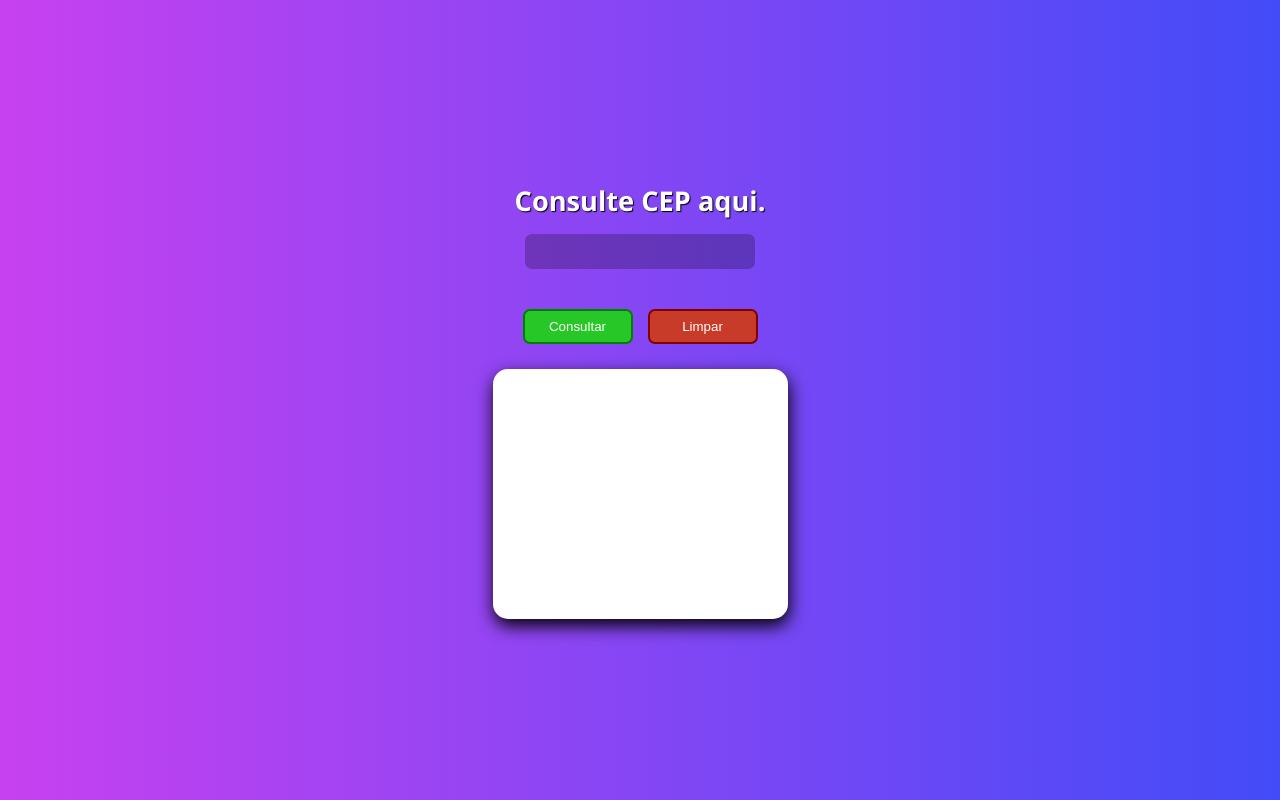
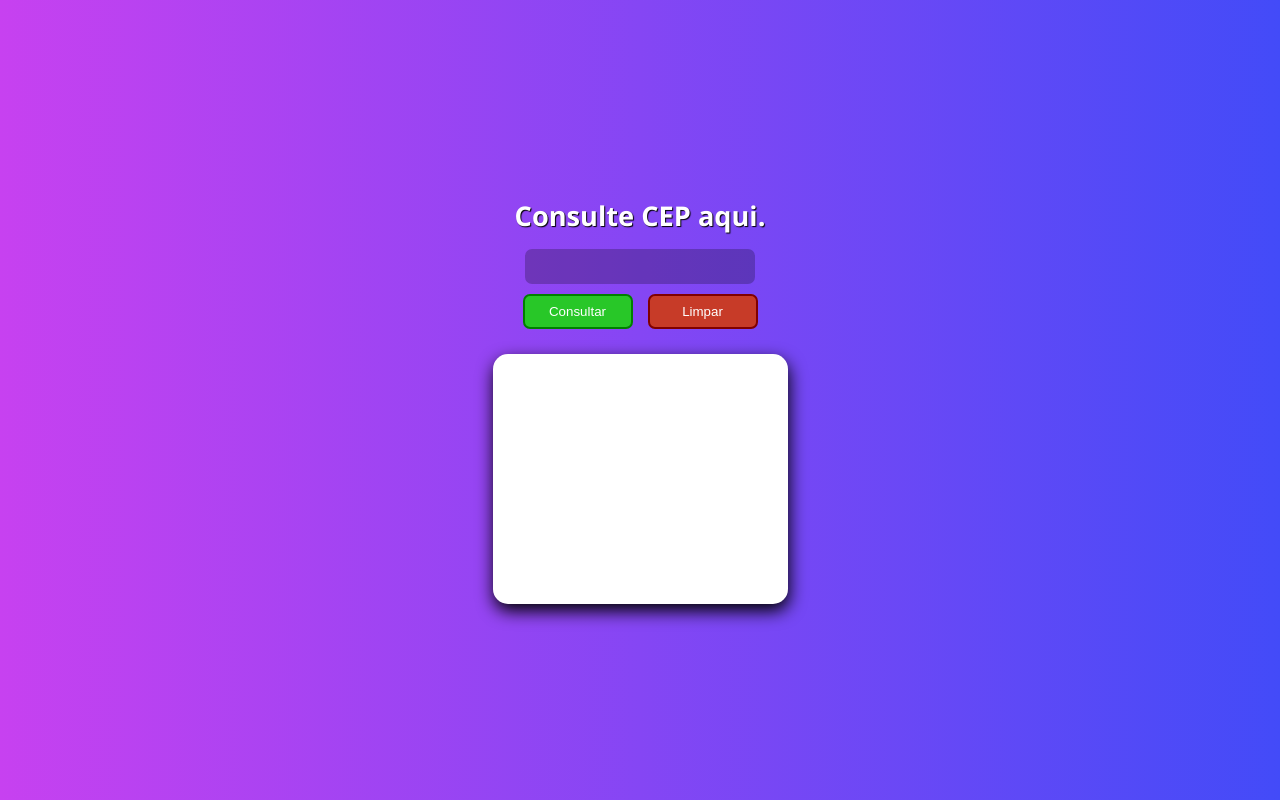
Before and after one commit to urbanykv/consultar-cep, a plain HTML site: page index.html in a window 1280 px wide. Drawn offline with Linux system fonts and the light colour scheme.

Commit message:
Projeto consultar CEP finalizado

```diff
--- a/index.html
+++ b/index.html
@@ -16,9 +16,6 @@
                 <div class="input">
                     <input type="text" id="cep" name="cep" oninput="this.value = this.value.replace(/[^0-9.]/g, '').replace(/(\..*?)\..*/g, '$1');" minlength="8" maxlength="8">
                 </div>
-                <div class="alertas">
-
-                </div>
                 <div class="botoes">
                     <button type="submit" id="btn">Consultar</button>
                     <button class="clear">Limpar</button>
```
